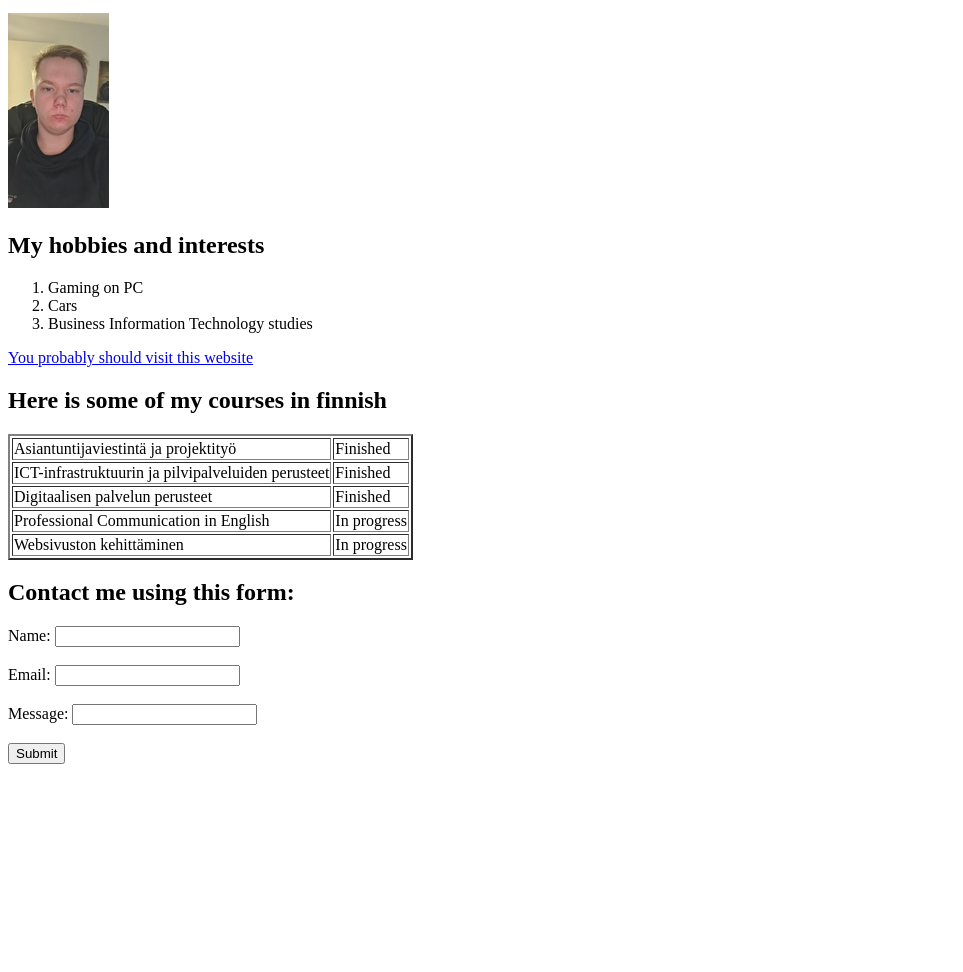
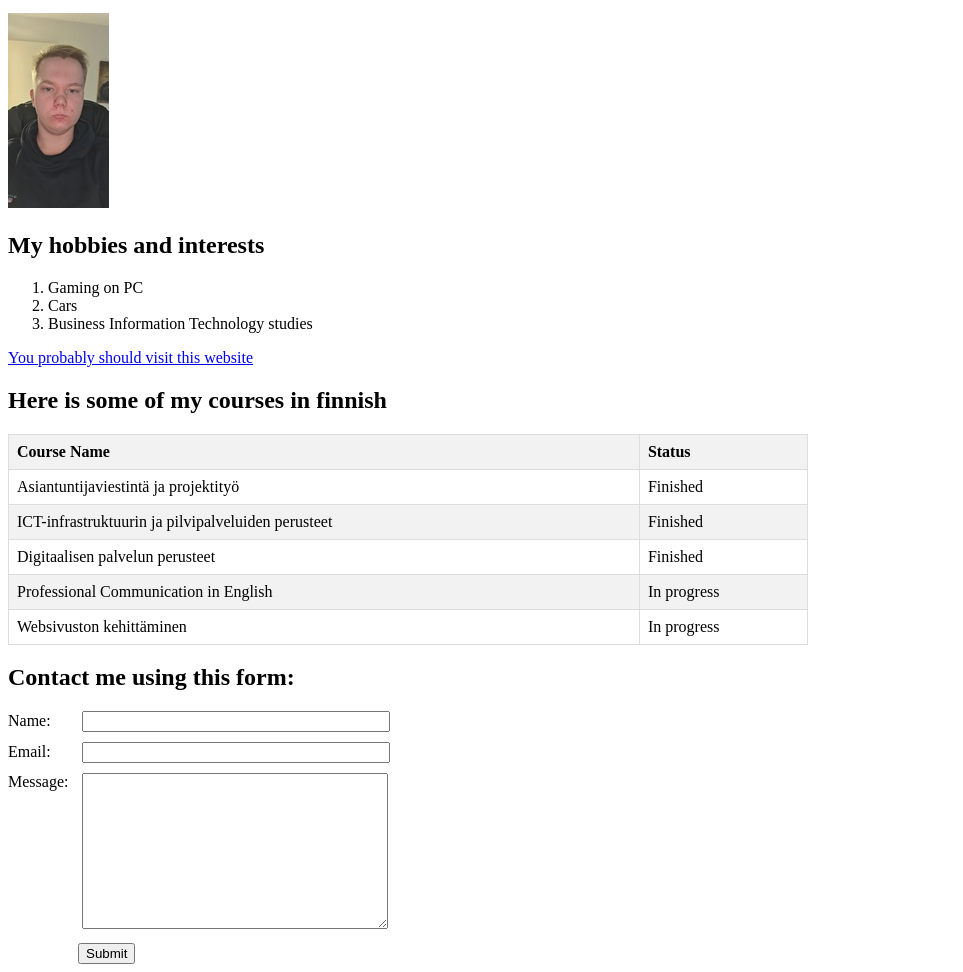
Before and after one commit to GTG4M3R/websivuston_kehittaminen_syksy_2025, a plain HTML site: page WS01_HTML/index.html in a window 1280 px wide. Shown: the part 101-1073 px from the top of the page, without its empty margins (0-963 px from the left). Before the commit the page ends 873 px from the top, so only its background shows below. Drawn offline with Linux system fonts and the light colour scheme.

Commit message:
Improve HTML structure and styling for better readability and accessibility

```diff
--- a/WS01_HTML/index.html
+++ b/WS01_HTML/index.html
@@ -1,5 +1,5 @@
 <!DOCTYPE html>
-    <html>
+<html lang="en">
     <head>
         <title>My First HTML Page</title>
     </head>
@@ -16,39 +16,51 @@
     </ol>
         <a href="https://www.laurea.fi">You probably should visit this website</a>
 
-        <h2>Here is some of my courses in finnish</h2>
-    <table border="2">
-        <tr>
-            <td>Asiantuntijaviestintä ja projektityö</td>
-            <td>Finished</td>
+    <h2>Here is some of my courses in finnish</h2>
+    <table style="border-collapse: collapse; width: 100%; max-width: 800px;">
+        <tr style="background-color: #f2f2f2;">
+            <th style="border: 1px solid #ddd; padding: 8px; text-align: left;">Course Name</th>
+            <th style="border: 1px solid #ddd; padding: 8px; text-align: left;">Status</th>
         </tr>
         <tr>
-            <td>ICT-infrastruktuurin ja pilvipalveluiden perusteet</td>
-            <td>Finished</td>
+            <td style="border: 1px solid #ddd; padding: 8px;">Asiantuntijaviestintä ja projektityö</td>
+            <td style="border: 1px solid #ddd; padding: 8px;">Finished</td>
+        </tr>
+        <tr style="background-color: #f2f2f2;">
+            <td style="border: 1px solid #ddd; padding: 8px;">ICT-infrastruktuurin ja pilvipalveluiden perusteet</td>
+            <td style="border: 1px solid #ddd; padding: 8px;">Finished</td>
         </tr>
         <tr>
-            <td>Digitaalisen palvelun perusteet</td>
-            <td>Finished</td>
+            <td style="border: 1px solid #ddd; padding: 8px;">Digitaalisen palvelun perusteet</td>
+            <td style="border: 1px solid #ddd; padding: 8px;">Finished</td>
+        </tr>
+        <tr style="background-color: #f2f2f2;">
+            <td style="border: 1px solid #ddd; padding: 8px;">Professional Communication in English</td>
+            <td style="border: 1px solid #ddd; padding: 8px;">In progress</td>
         </tr>
         <tr>
-            <td>Professional Communication in English</td>
-            <td>In progress</td>
-        </tr>
-        <tr>
-            <td>Websivuston kehittäminen</td>
-            <td>In progress</td>
+            <td style="border: 1px solid #ddd; padding: 8px;">Websivuston kehittäminen</td>
+            <td style="border: 1px solid #ddd; padding: 8px;">In progress</td>
         </tr>
     </table>
 
     <h2>Contact me using this form:</h2>
     <form>
-    <label for="name">Name:</label>
-    <input type="text" id="name" name="name"><br><br>
-    <label for="email">Email:</label>
-    <input type="email" id="email" name="email"><br><br>
-    <label for="message">Message:</label>
-    <input type="message" id="message" name="message"><br><br>
-    <input type="submit" value="Submit">
+        <div style="margin-bottom: 10px;">
+            <label for="name" style="display: inline-block; width: 70px;">Name:</label>
+            <input type="text" id="name" name="name" style="width: 300px;">
+        </div>
+        <div style="margin-bottom: 10px;">
+            <label for="email" style="display: inline-block; width: 70px;">Email:</label>
+            <input type="email" id="email" name="email" style="width: 300px;">
+        </div>
+        <div style="margin-bottom: 10px;">
+            <label for="message" style="display: inline-block; width: 70px; vertical-align: top;">Message:</label>
+            <textarea id="message" name="message" style="width: 300px; height: 150px;"></textarea>
+        </div>
+        <div style="margin-left: 70px;">
+            <input type="submit" value="Submit">
+        </div>
     </form>
     </body>
     </html>
```
